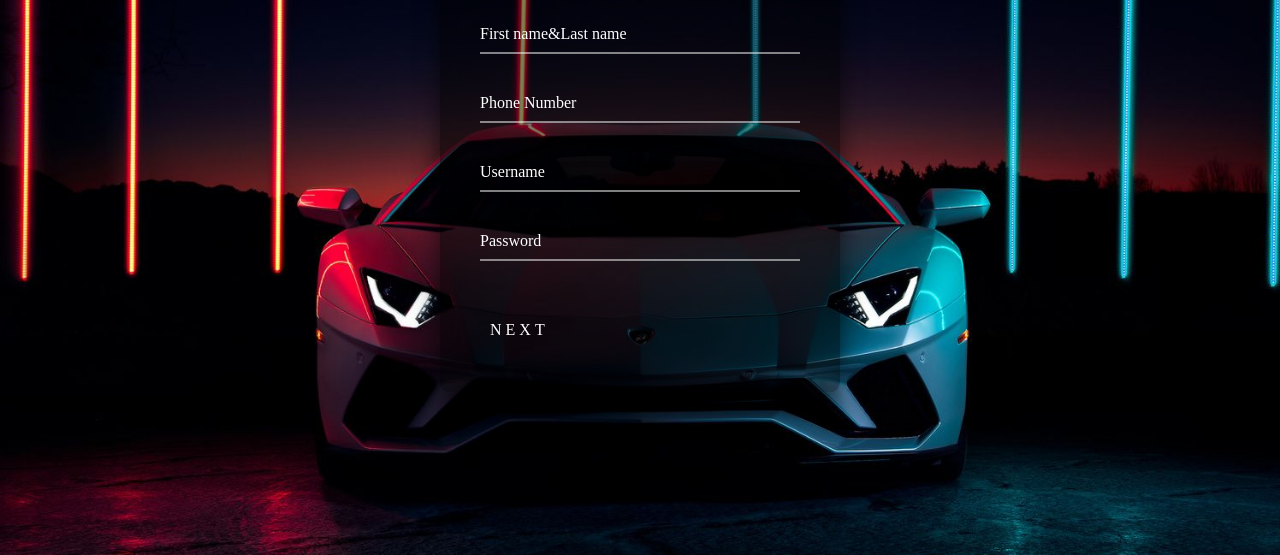
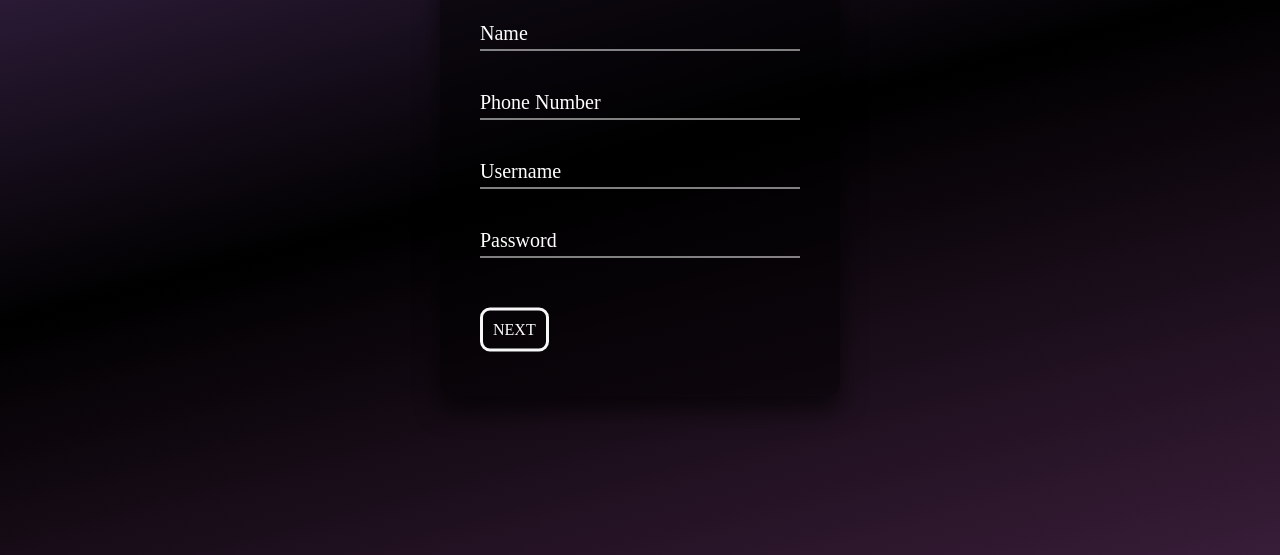
Before and after one commit to GhaliAlotaibi/SemiFinalProject, a plain HTML site: page HTML/signup.html in a window 1280 px wide. Shown: the part 245-800 px from the top of the page. Drawn offline with Linux system fonts and the light colour scheme.

Commit message:
Added the final touches:)

```diff
--- a/CSS/profile.css
+++ b/CSS/profile.css
@@ -1,5 +1,6 @@
 html {
     height: 100%;
+    font-weight: lighter;
   }
 
   body {
@@ -9,7 +10,8 @@ html {
     background-attachment: fixed;
     background-repeat: no-repeat;
     background-size: cover;
-    background-color: #000000;
+    background: linear-gradient(165deg, rgba(74,46,93,1) 0%, rgba(0,0,0,1) 50%, rgba(56,29,56,1) 100%);
+    background-position-x: center;
   }
 
   .login-box {
@@ -77,7 +79,9 @@ html {
     overflow: hidden;
     transition: .5s;
     margin-top: 40px;
-    letter-spacing: px;
+    border-style: solid;
+    border-radius: 10px;
+    border-color: #f7f7f7;
   }
 
   .login-box a:hover {
--- a/CSS/signup.css
+++ b/CSS/signup.css
@@ -1,15 +1,16 @@
 html {
     height: 100%;
+    font-weight: lighter;
   }
 
   body {
     margin:0;
     padding:0;
-    background-image: url('/IMG/2017\ Lamborghini\ Aventador\ S\ -\ Automotive\ Photography\ on\ Fstoppers.jpeg');
     background-attachment: fixed;
     background-repeat: no-repeat;
     background-size: cover;
-    background-color: #000000;
+    background: rgb(74,46,93);
+    background: linear-gradient(165deg, rgba(74,46,93,1) 0%, rgba(0,0,0,1) 50%, rgba(56,29,56,1) 100%);
     background-position-x: center;
   }
 
@@ -48,6 +49,7 @@ html {
     outline: none;
     background: transparent;
   }
+
   .login-box .user-box label {
     position: absolute;
     top:0;
@@ -78,7 +80,9 @@ html {
     overflow: hidden;
     transition: .5s;
     margin-top: 20px;
-    letter-spacing: 4px;
+    border-style: solid;
+    border-radius: 10px;
+    border-color: #f7f7f7;
   }
 
   .login-box a:hover {
--- a/HTML/signup.html
+++ b/HTML/signup.html
@@ -13,18 +13,18 @@
         <form>
           <div class="user-box">
             <input type="text" name="" required="">
-            <label>First name&Last name</label>
+            <label style="font-size: 20px;">Name</label>
           </div>
           <div class="user-box">
             <input type="password" name="" required="">
-            <label>Phone Number</label>
+            <label style="font-size: 20px;">Phone Number</label>
             <div class="user-box">
             <input type="text" name="" required="">
-            <label>Username</label>
+            <label style="font-size: 20px;">Username</label>
           </div>
           <div class="user-box">
             <input type="password" name="" required="">
-            <label>Password</label>
+            <label style="font-size: 20px;">Password</label>
           </div>
           <a href="signup.html">
             <span></span>
```
Also changed, not shown: HTML/profile.html (+2 -2 lines).
